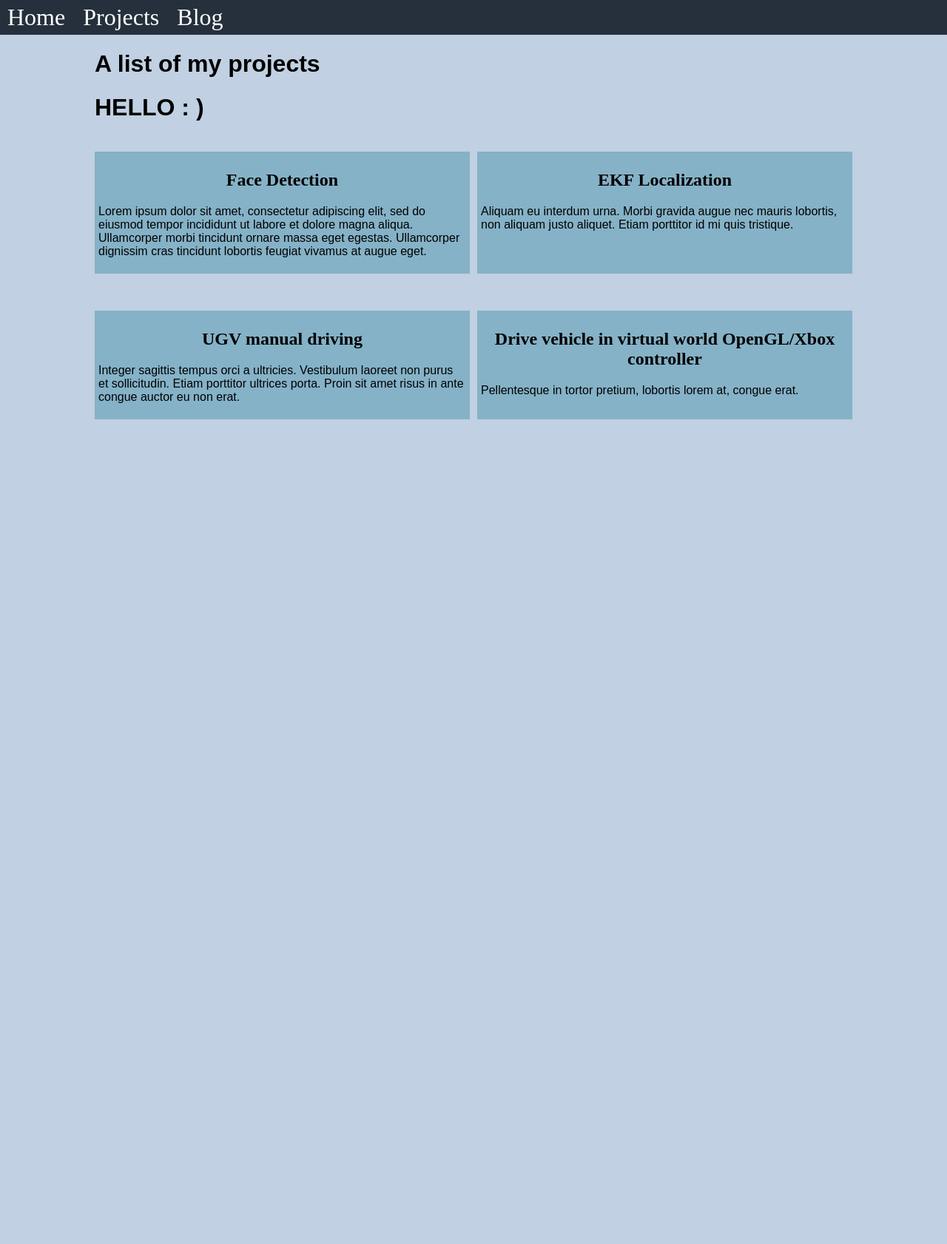
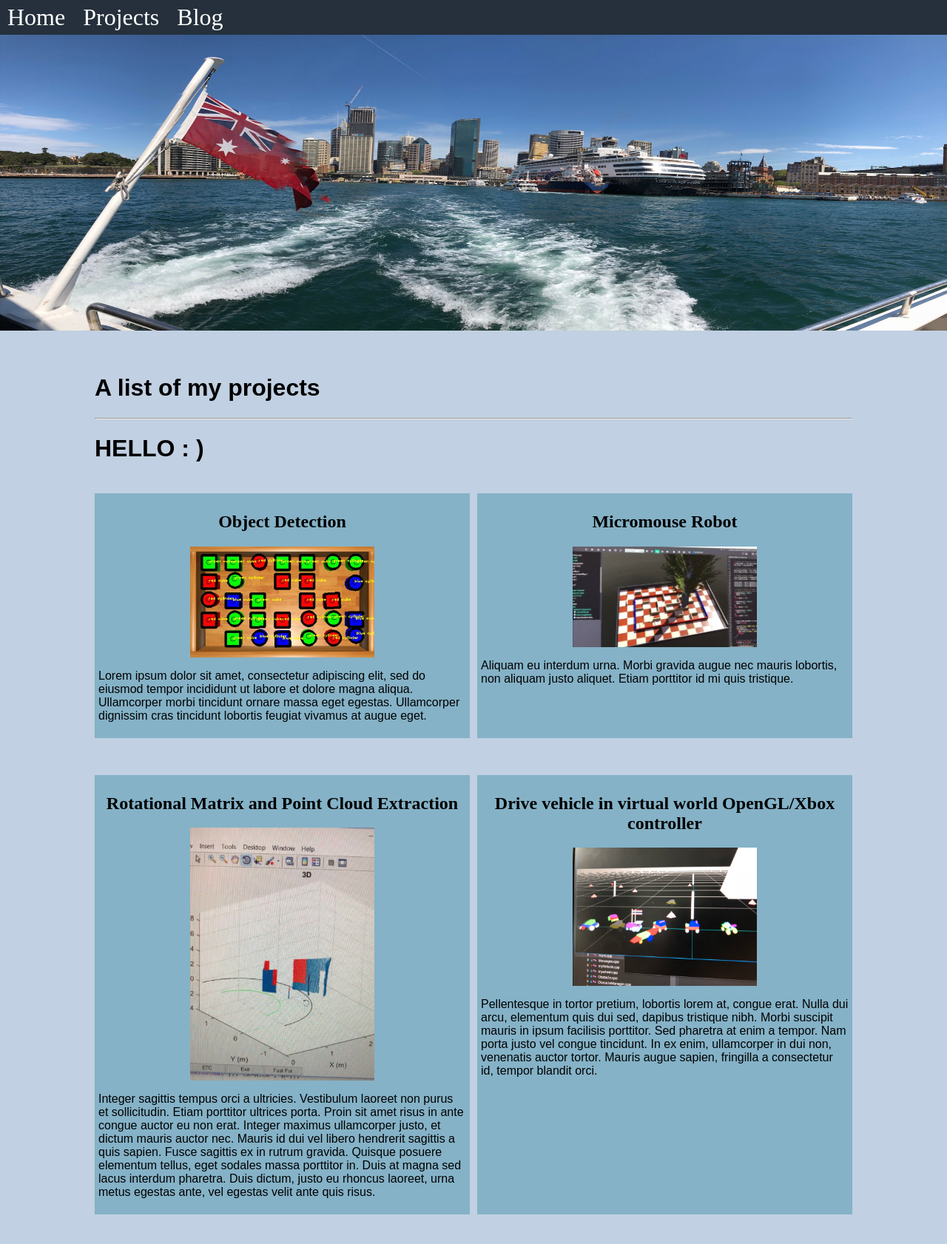
Before and after one commit to TanitPan/TanitPan.github.io, a Jekyll site: the page built from projects.html, in a window 1280 px wide. Shown: the whole page at 74% size. Built offline with Jekyll 4.4.1, drawn with Linux system fonts in a browser that asks for light colours; before the commit the page ends 900 px from its top, so only the background shows below that.

Commit message:
add image to placeholder in project page and create new section in default layout

```diff
--- a/_layouts/default.html
+++ b/_layouts/default.html
@@ -11,6 +11,11 @@
                 <a href = "/projects">Projects</a>
                 <a href = "/blog">Blog</a>
             </nav>
+            <section>
+                <div>
+                    <!-- <img class = "section-img" src = "/images/tab_sydney.jpg" alt = "A photo of Sydney CBD taken from ferry"> -->
+                </div>
+            </section>
         </header>
         <main>
             {{ content }}
--- a/blog.html
+++ b/blog.html
@@ -2,6 +2,7 @@
 layout: default
 ---
 <h1>Welcome to my blog!</h1>
+<hr>
 
 {% for post in site.posts %}
     <div>
--- a/projects.html
+++ b/projects.html
@@ -1,23 +1,32 @@
 ---
 layout: default
 projects:
-- name: Face Detection
+- name: Object Detection
+  image: <img alt = "Object detection and classification image" src = /images/object_detection.jpg class = "center">
   description: Lorem ipsum dolor sit amet, consectetur adipiscing elit, sed do eiusmod tempor incididunt ut labore et dolore magna aliqua. Ullamcorper morbi tincidunt ornare massa eget egestas. Ullamcorper dignissim cras tincidunt lobortis feugiat vivamus at augue eget.
-- name: EKF Localization
+- name: Micromouse Robot
+  image: <img alt = "Object detection and classification image" src = /images/micromouse01.jpg class = "center">
   description: Aliquam eu interdum urna. Morbi gravida augue nec mauris lobortis, non aliquam justo aliquet. Etiam porttitor id mi quis tristique.
-- name: UGV manual driving
+- name: Rotational Matrix and Point Cloud Extraction
+  image: <img alt = "Object detection and classification image" src = /images/point_cloud.jpg class = "center">
   description: Integer sagittis tempus orci a ultricies. Vestibulum laoreet non purus et sollicitudin. Etiam porttitor ultrices porta. Proin sit amet risus in ante congue auctor eu non erat.
+               Integer maximus ullamcorper justo, et dictum mauris auctor nec. Mauris id dui vel libero hendrerit sagittis a quis sapien. Fusce sagittis ex in rutrum gravida. Quisque posuere elementum tellus, eget sodales massa porttitor in.
+               Duis at magna sed lacus interdum pharetra. Duis dictum, justo eu rhoncus laoreet, urna metus egestas ante, vel egestas velit ante quis risus.
 - name: Drive vehicle in virtual world OpenGL/Xbox controller
-  description: Pellentesque in tortor pretium, lobortis lorem at, congue erat.
+  image: <img alt = "Object detection and classification image" src = /images/virtual_car.jpg class = "center">
+  description: Pellentesque in tortor pretium, lobortis lorem at, congue erat. Nulla dui arcu, elementum quis dui sed, dapibus tristique nibh. Morbi suscipit mauris in ipsum facilisis porttitor. Sed pharetra at enim a tempor.
+               Nam porta justo vel congue tincidunt. In ex enim, ullamcorper in dui non, venenatis auctor tortor. Mauris augue sapien, fringilla a consectetur id, tempor blandit orci.
 ---
 
 <h1> A list of my projects </h1>
+<hr>
 <h1> HELLO : )</h1>
 
 <div id = "projects">
     {% for project in page.projects %}
         <div class = "project-container">
             <h2> {{ project.name }} </h2>
+            {{project.image}}
             <p> {{ project.description }} </p>
         </div>
     {% endfor %}
--- a/style.scss
+++ b/style.scss
@@ -23,7 +23,8 @@ li {
 }
 
 .body-img {
-    width:20%;
+    max-width:20%;
+    height: auto;
     border: $site-bg4 solid 8px;
 }
 
@@ -72,3 +73,28 @@ nav {
         font-size: 2em;
     }
 }
+
+.center {
+    display: block;
+    margin-left: auto;
+    margin-right: auto;
+    width: 50%;
+    height: auto;
+}
+
+section {
+    display: block;
+    padding-bottom: 38px;
+    div {
+        width: 100%;
+        height: 400px;
+        background-image: url("/images/tab_sydney.jpg");
+        background-size: 100% 100%;
+        background-repeat: no-repeat;
+    }
+  }
+
+// .section-img {
+//     width: 120%;
+//     height: auto;
+//   }
```
Also changed, not shown: index.md (+8 -0 lines), images/micromouse01.jpg (added), images/minecraft01.jpg (added), images/object_detection.jpg (added), images/point_cloud.jpg (added), images/tab_sydney.jpg (added), images/virtual_car.jpg (added).
